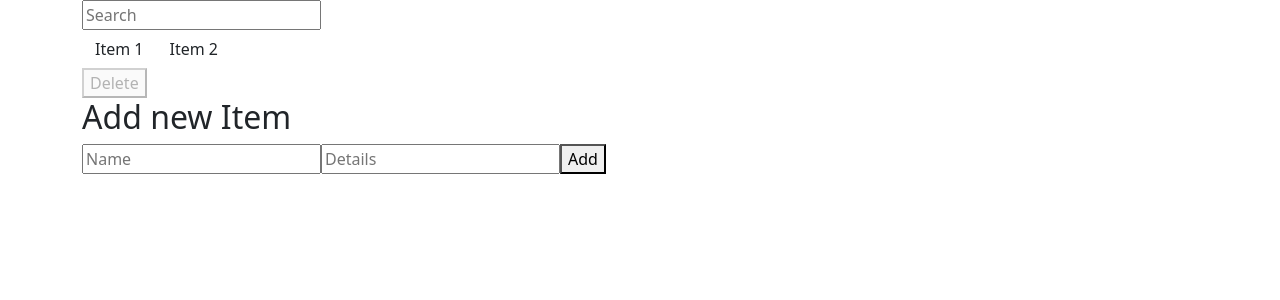
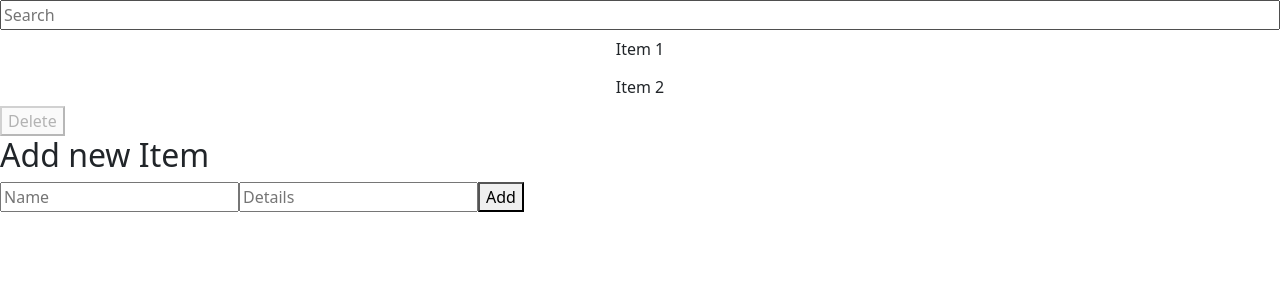
Before and after one commit to mickelson-classroom/list-detail-site-garv5014, a React (Create React App) app in the folder list-details/: page / in a window 1280 px wide. Shown: the top 300 px of the page. Built offline with nearby package versions, Linux system fonts and the light colour scheme.

Commit message:
some styling was attempted

```diff
--- a/list-details/src/components/ItemsList.tsx
+++ b/list-details/src/components/ItemsList.tsx
@@ -6,9 +6,11 @@
   handleClick: (item: IListItem) => void;
 }> = ({ list, handleClick }) => {
   return (
-    <div>
+    <div className="container">
       {list.map((item: IListItem) => (
-        <div className="btn"
+        <div className="row">
+          <div
+            className="btn"
             key={item.id}
             onClick={() => {
               handleClick(item);
@@ -16,6 +18,7 @@
           >
             {item.name}
           </div>
+        </div>
       ))}
     </div>
   );
--- a/list-details/src/components/ListItemDetails.tsx
+++ b/list-details/src/components/ListItemDetails.tsx
@@ -6,7 +6,7 @@
   handleDelete: () => void;
 }> = ({ targetItem, handleDelete }) => {
   return (
-    <>
+    <div>
       {targetItem?.details && <p>{targetItem?.details}</p>}
       <button
         onClick={() => {
@@ -16,7 +16,7 @@
       >
         Delete
       </button>
-    </>
+    </div>
     // takes in the list and and index and displays the details of the item at that index
     // there is a button that will delete the item at that index
   );
--- a/list-details/src/components/MasterList.tsx
+++ b/list-details/src/components/MasterList.tsx
@@ -38,36 +38,19 @@
       return item.id !== detailItem?.id;
     });
     setItems(newList);
-    setDetailItem(newList[0]);
+    setDetailItem(undefined);
   };
 
   const handleAdd = (item: IListItem) => {
     setItems([...items, { ...item, id: items.length + 1 }]);
   };
-  if (items.length === 0) {
-    return (
-      <>
-        <FilterList handleOnChange={handleOnFilterChange} />
-        <AddItem handleAdd={handleAdd} />
-        <p>No Items left</p>
-      </>
-    );
-  }
 
   return (
-    <div className="container">
-      <div className="col">
+    <div className="d-flex flex-column justify-content-center">
         <FilterList handleOnChange={handleOnFilterChange} />
-      </div>
-      <div className="col">
-        <ItemsList list={filteredItems} handleClick={handleListClick} />
-      </div>
-      <div className="col">
-        <ListItemDetails targetItem={detailItem} handleDelete={handleDelete} />
-      </div>
-      <div className="col">
-        <AddItem handleAdd={handleAdd} />
-      </div>
+      <ItemsList list={filteredItems} handleClick={handleListClick} />
+      <ListItemDetails targetItem={detailItem} handleDelete={handleDelete} />
+      <AddItem handleAdd={handleAdd} />
     </div>
   );
 };
```
Lines whose indentation alone changed are shown as unchanged.
